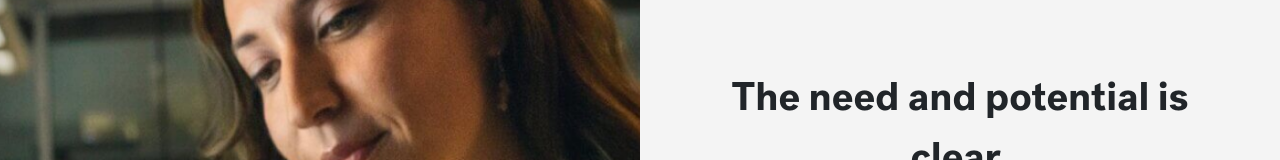
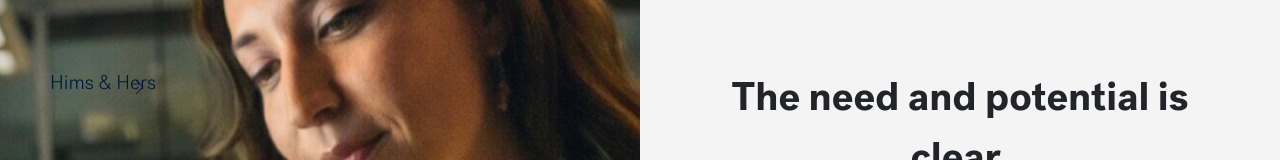
Before and after one commit to nikudon612/fr-poc, a React (Create React App) app: page / in a window 1280 px wide. Shown: the part 1670-1830 px from the top of the page. Built offline with nearby package versions, Linux system fonts and the light colour scheme.

Commit message:
added arrow and brand tag to panel 2

```diff
--- a/src/Components/Panel1.jsx
+++ b/src/Components/Panel1.jsx
@@ -3,6 +3,7 @@ import '../Styles/Panel1.css';
 import Rectangle7 from '../Assets/Rectangle7.png';
 import { gsap } from 'gsap';
 import { ScrollTrigger } from 'gsap/ScrollTrigger';
+import arrow from '../Assets/arrow.png';
 
 const Panel1 = () => {
     function click2() {
@@ -44,6 +45,8 @@ const Panel1 = () => {
             {/* <a id='panel1-hero-button' onClick={click2}>
                  Next
             </a> */}
+            <div className='panel1-brandName' href="">Hims & Hers</div>
+            <img src={arrow} className='panel1-brandName panel1-arrow'/>
         </div>
 
     </div>
--- a/src/Components/Panel2.jsx
+++ b/src/Components/Panel2.jsx
@@ -3,6 +3,7 @@ import '../Styles/Panel2.css'
 import cc from '../Assets/cc.png'
 import { gsap } from 'gsap';
 import { ScrollTrigger } from 'gsap/ScrollTrigger';
+import arrow from '../Assets/arrow.png'
 
 const Panel2 = () => {
     function click3() {
@@ -45,6 +46,8 @@ const Panel2 = () => {
                 </div>
             </div>
             {/* <a id='panel2-next' onClick={click3}>Next</a> */}
+            <div className='panel2-brandName' href="">Hims & Hers</div>
+            <img src={arrow} className='panel2-brandName panel2-arrow'/>
         </div>
     </div>
   )
--- a/src/Styles/Panel1.css
+++ b/src/Styles/Panel1.css
@@ -66,3 +66,17 @@
     margin-top: -100px;
     cursor: pointer;
 }
+
+.panel1-brandName {
+    position: absolute;
+    font-family: post grotesk light;
+    font-size: 20px;
+    color: #001633;
+    bottom: -970px;
+    left: 50px;
+  }
+
+  .panel1-arrow {
+    left: 135px;
+    bottom: -965px;
+  }
--- a/src/Styles/Panel2.css
+++ b/src/Styles/Panel2.css
@@ -92,3 +92,16 @@
     cursor: pointer;
     /* padding-left: 10%; */
  }
+
+ .panel2-brandName {
+    position: absolute;
+    font-family: post grotesk light;
+    font-size: 20px;
+    color: #001633;
+    left: 5%;
+    bottom: 5%;
+ }
+ .arrow {
+   left: 90;
+   bottom: -90;
+ }
```
